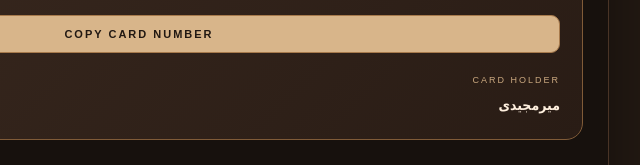
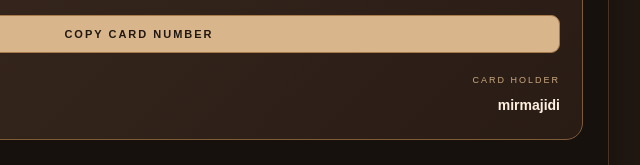
Before and after one commit to cafestar/cafestar, a plain HTML site: page index.html in a window 1280 px wide. Shown: the part 1431-1596 px from the top of the page, 501-1141 px from the left. Drawn offline with Linux system fonts and the light colour scheme.

Commit message:
Update index.html

```diff
--- a/index.html
+++ b/index.html
@@ -256,7 +256,7 @@ COPY CARD NUMBER
 </div>
 <div style="text-align:right">
 <div class="detail-label">CARD HOLDER</div>
-<div class="detail-value" dir="rtl">میرمجیدی</div>
+<div class="detail-value" dir="rtl">mirmajidi</div>
 </div>
 </div>
 </div>
```
